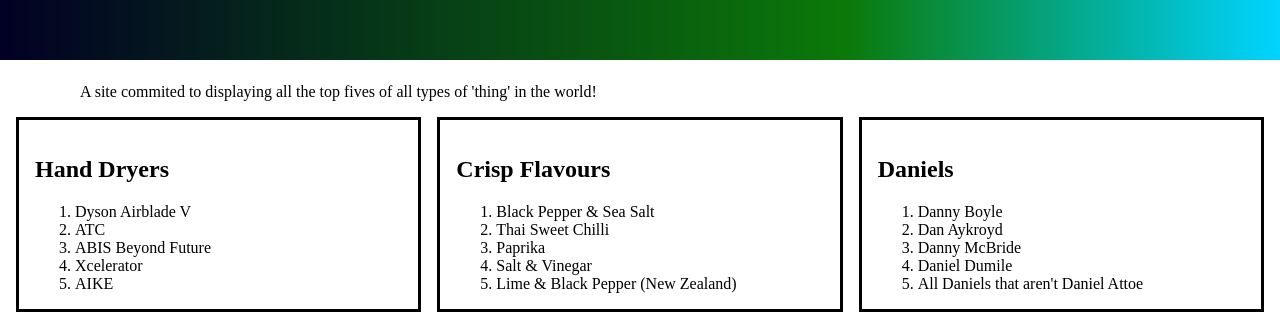
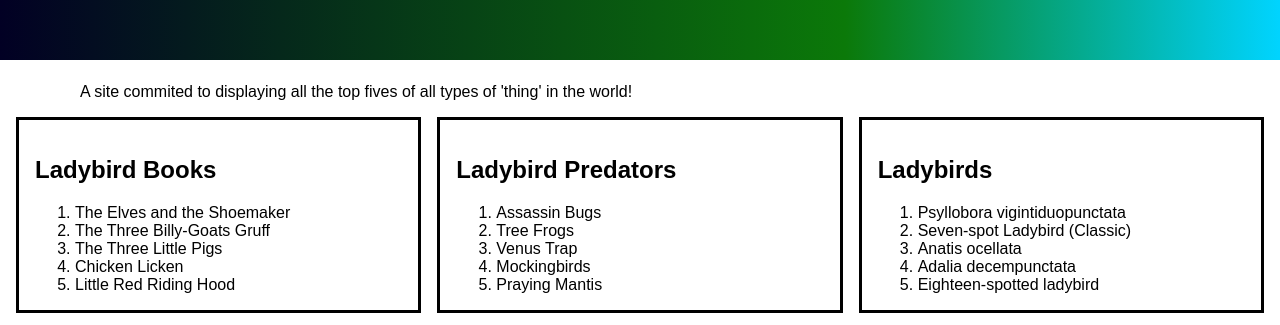
Before and after one commit to aaronjones96/top5, a Gatsby site: page / in a window 1280 px wide. Shown: the part 452-777 px from the top of the page. Built offline with nearby package versions, Linux system fonts and the light colour scheme; Gatsby itself is replaced by a stand-in of ours.

Commit message:
ladybird theme & font change

```diff
--- a/src/components/layout.scss
+++ b/src/components/layout.scss
@@ -36,6 +36,7 @@
 }
 body {
   margin: 0;
+  font-family: Arial, Helvetica, sans-serif;
 }
 
 p {
--- a/src/pages/index.js
+++ b/src/pages/index.js
@@ -11,6 +11,10 @@
     <p>A site commited to displaying all the top fives of all types of 'thing' in the world!</p>
 
     <ul className="grid">
+
+      <Tile title="Ladybird Books" one="The Elves and the Shoemaker" two="The Three Billy-Goats Gruff" three="The Three Little Pigs" four="Chicken Licken" five="Little Red Riding Hood" />
+      <Tile title="Ladybird Predators" one="Assassin Bugs" two="Tree Frogs" three="Venus Trap" four="Mockingbirds" five="Praying Mantis" />
+      <Tile title="Ladybirds" one="Psyllobora vigintiduopunctata" two="Seven-spot Ladybird (Classic)" three="Anatis ocellata" four="Adalia decempunctata" five="Eighteen-spotted ladybird" />
       <Tile title="Hand Dryers" one="Dyson Airblade V" two="ATC" three="ABIS Beyond Future" four="Xcelerator" five="AIKE" />
       <Tile title="Crisp Flavours" one="Black Pepper & Sea Salt" two="Thai Sweet Chilli" three="Paprika" four="Salt & Vinegar" five="Lime & Black Pepper (New Zealand)" />
       <Tile title="Daniels" one="Danny Boyle" two="Dan Aykroyd" three="Danny McBride" four="Daniel Dumile" five="All Daniels that aren't Daniel Attoe" />
```
